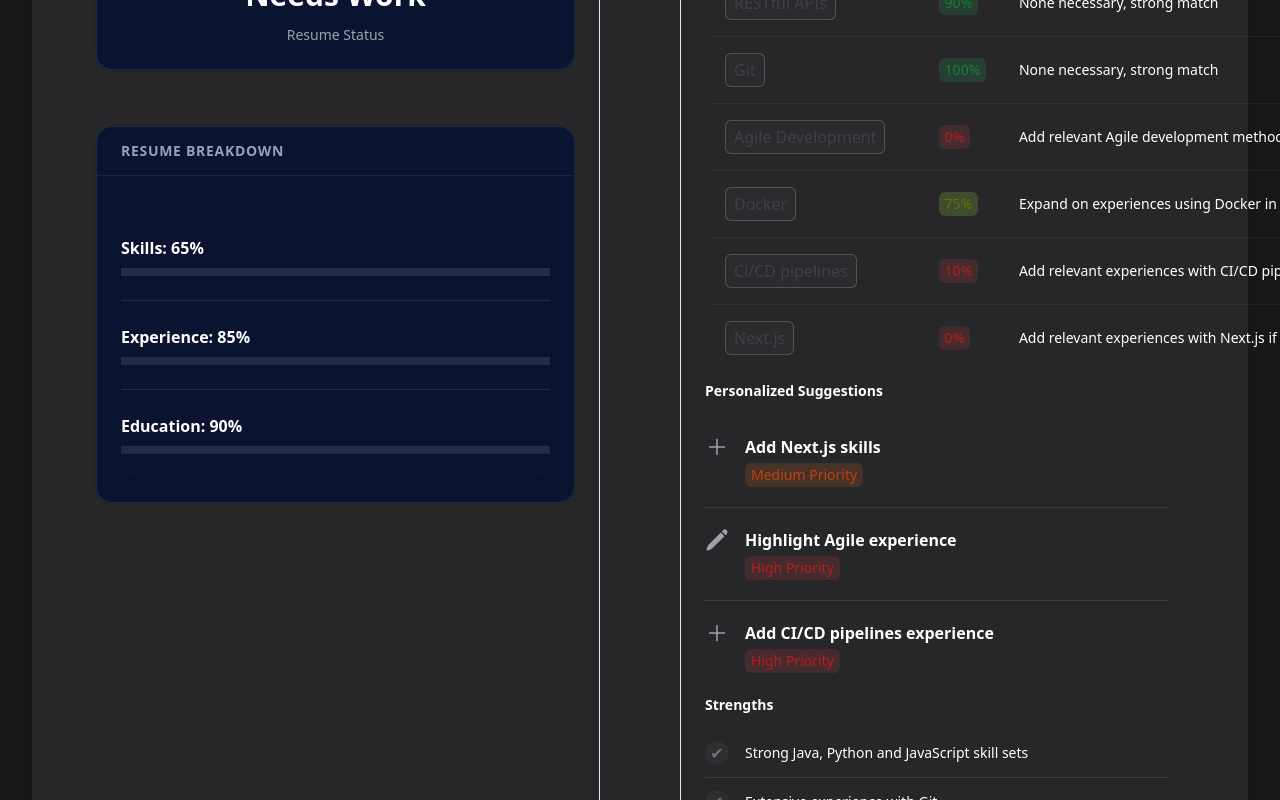
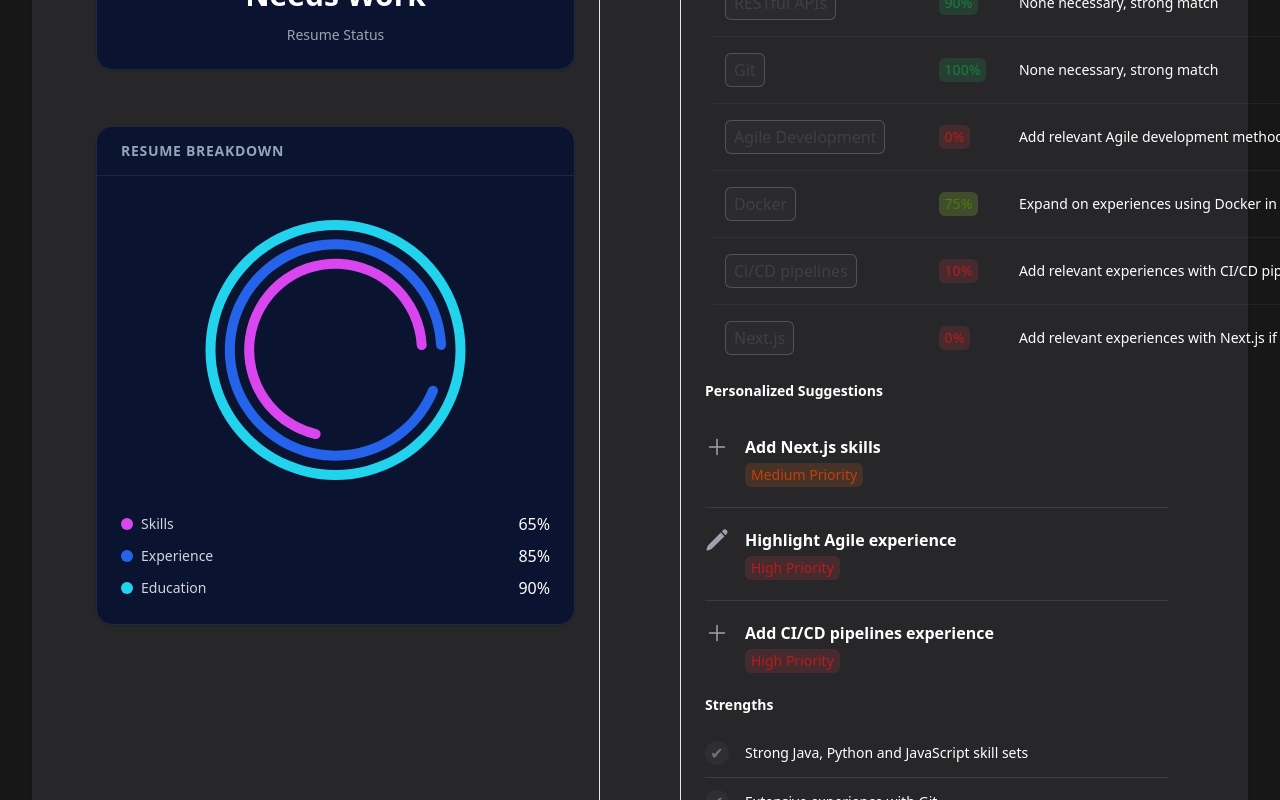
Before and after one commit to VincentLeVo/ResuMax, a Next.js app: page /resume-analysis in a window 1280 px wide. Shown: the part 594-1394 px from the top of the page. Built offline with nearby package versions, Linux system fonts and the light colour scheme; a web font is replaced by a local one.

Commit message:
- Redesigned BReakdown Card

```diff
--- a/package.json
+++ b/package.json
@@ -18,7 +18,8 @@
     "pdf-parse": "^1.1.1",
     "react": "^18",
     "react-dom": "^18",
-    "react-spinners": "^0.14.1"
+    "react-spinners": "^0.14.1",
+    "recharts": "^2.13.0"
   },
   "devDependencies": {
     "autoprefixer": "^10.4.20",
--- a/src/components/ResumeBreakdown.jsx
+++ b/src/components/ResumeBreakdown.jsx
@@ -1,28 +1,54 @@
 import { Subheading } from '@/components/Text'
 import { getPercentageColor } from '@/utils/statusUtils'
 import { Card } from '@/components/Card'
+import { RadialBarChart, RadialBar, ResponsiveContainer } from 'recharts'
 
 export function ResumeBreakdown({ breakdowns, className, ...props }) {
+  const colors = ['#d946ef', '#2563eb', '#22d3ee']
+
+  const breakdownData = breakdowns.map((breakdown, index) => {
+    return {
+      name: breakdown.title,
+      value: breakdown.percentage,
+      fill: colors[index % colors.length],
+    }
+  })
+
   return (
     <Card title="Resume Breakdown" className={className} {...props}>
-      <dl className="bg-red-400grid mt-3 grid-cols-1 divide-y divide-white/10 overflow-hidden rounded-lg shadow">
-        {breakdowns.map((breakdown, index) => {
-          const color = getPercentageColor(breakdown.percentage)
-          return (
-            <div key={index} className="py-6">
-              <dt className="text-md mb-2 font-semibold text-white">
-                {breakdown.title}: {breakdown.percentage}%
-              </dt>
-              <dd className="w-full bg-white/10">
-                <div
-                  className={`bg-${color}-400 h-2 rounded-full`}
-                  style={{ width: `${breakdown.percentage}%` }}
-                ></div>
-              </dd>
+      <ResponsiveContainer width="100%" height={300}>
+        <RadialBarChart
+          cx="50%"
+          cy="50%"
+          innerRadius="60%"
+          outerRadius="100%"
+          barSize={10}
+          data={breakdownData}
+        >
+          <RadialBar
+            minAngle={15}
+            clockWise
+            dataKey="value"
+            cornerRadius={10} // Rounded bars
+          />
+        </RadialBarChart>
+      </ResponsiveContainer>
+      <ul className="mt-3">
+        {breakdowns.map((breakdown, index) => (
+          <li key={index} className="mt-2 flex justify-between">
+            <div key={breakdown.title} className="flex items-center">
+              <div
+                className="h-3 w-3 rounded-full"
+                style={{ backgroundColor: colors[index % colors.length] }}
+              />
+              <div className="ml-2 text-sm font-medium text-gray-300">
+                {breakdown.title}
+              </div>
             </div>
-          )
-        })}
-      </dl>
+            <div> {breakdown.percentage}%</div>
+          </li>
+        ))}
+      </ul>
     </Card>
   )
 }
```
Also changed, not shown: 1 other file (tests, documents, lock files or other folders).
